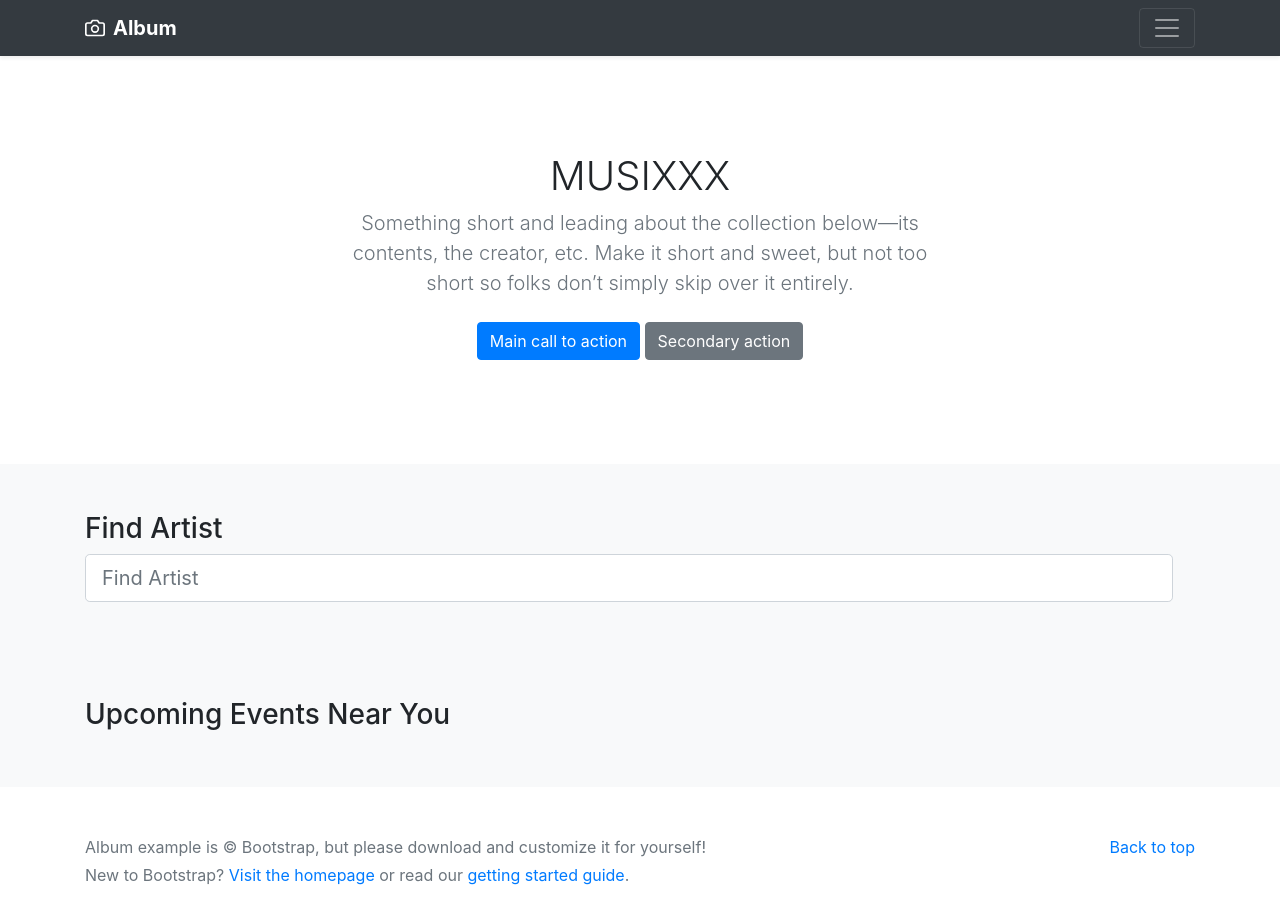
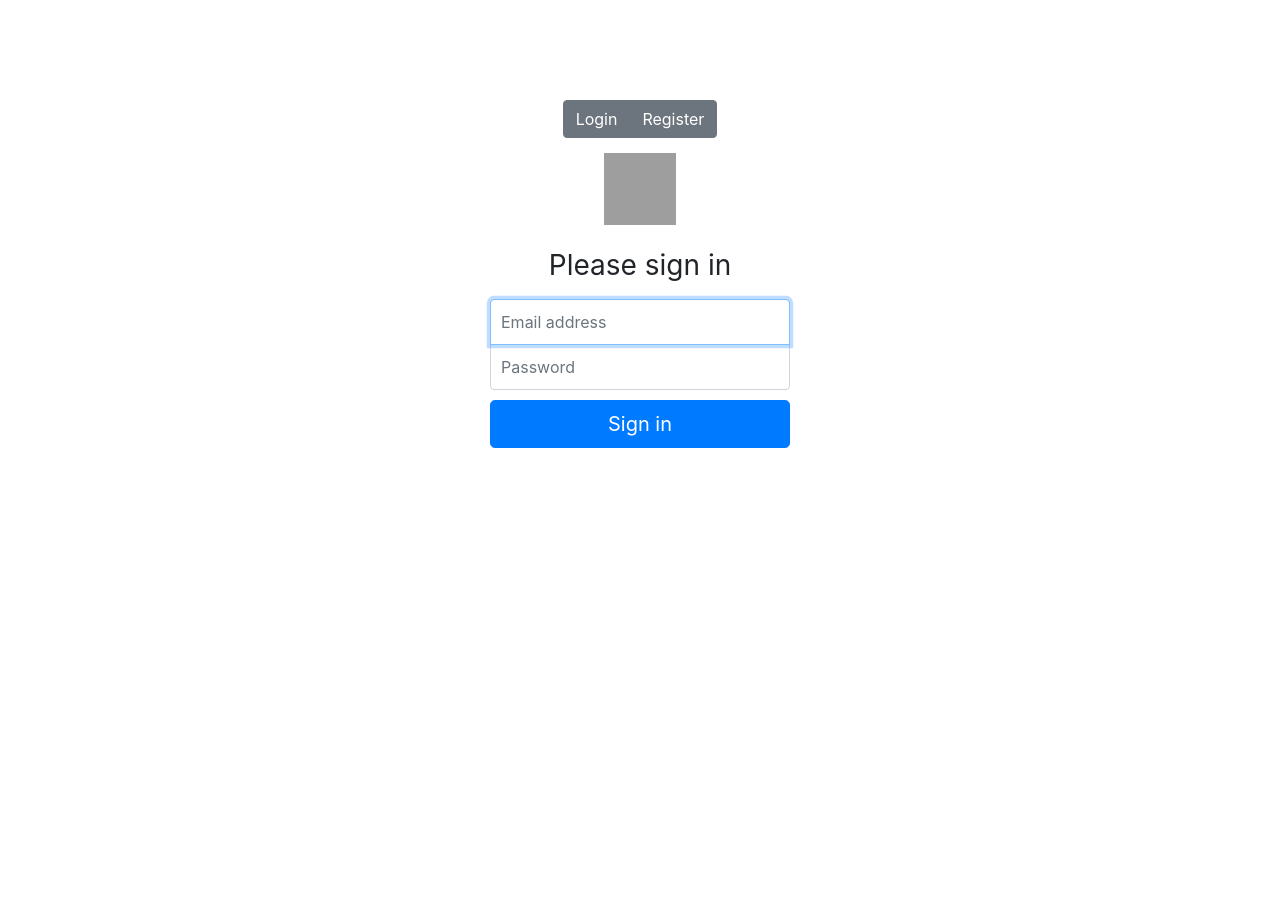
Before and after one commit to musixxx/nuaing, a plain HTML site: page client/index.html in a window 1280 px wide. After the commit the page ends 800 px from the top, so only its background shows below. Drawn offline with nearby package versions, Linux system fonts and the light colour scheme; no server answers; grey boxes are pictures that could not be loaded.

Commit message:
login-register page jadi

```diff
--- a/client/css/style.css
+++ b/client/css/style.css
@@ -35,3 +35,34 @@ footer p {
 .card-info.time {
   font-size: 12px;
 }
+
+
+.form-signin {
+  width: 100%;
+  max-width: 330px;
+  padding: 15px;
+  margin: 0 auto;
+}
+.form-signin .checkbox {
+  font-weight: 400;
+}
+.form-signin .form-control {
+  position: relative;
+  box-sizing: border-box;
+  height: auto;
+  padding: 10px;
+  font-size: 16px;
+}
+.form-signin .form-control:focus {
+  z-index: 2;
+}
+.form-signin input[type="email"] {
+  margin-bottom: -1px;
+  border-bottom-right-radius: 0;
+  border-bottom-left-radius: 0;
+}
+.form-signin input[type="password"] {
+  margin-bottom: 10px;
+  border-top-left-radius: 0;
+  border-top-right-radius: 0;
+}
--- a/client/index.html
+++ b/client/index.html
@@ -10,9 +10,37 @@
 	<title>MUSIXXX</title>
 </head>
 
+<body>
 
+	<div class="text-center" id="getting-started" style="margin: auto">
+		<div class="btn-group" role="group" aria-label="Basic example" style="margin-top: 100px;">
+			<button type="button" class="btn btn-secondary" id="btn-login">Login</button>
+			<button type="button" class="btn btn-secondary" id="btn-register">Register</button>
+		</div>
+		<form class="from form-signin" id="form-signin">
+			<img class="mb-4" src="https://getbootstrap.com/docs/4.0/assets/brand/bootstrap-solid.svg" alt="" width="72" height="72">
+			<h1 class="h3 mb-3 font-weight-normal">Please sign in</h1>
+			<label for="inputEmail" class="sr-only">Email address</label>
+			<input name="email" type="email" id="inputEmail" class="form-control" placeholder="Email address" required="" autofocus="">
+			<label for="inputPassword" class="sr-only">Password</label>
+			<input name="password" type="password" id="inputPassword" class="form-control" placeholder="Password" required="">
+			<button class="btn btn-lg btn-primary btn-block" type="submit">Sign in</button>
+		</form>
 
-<body id="dashboard">
+		<form class="form form-signin" id="form-register" style="display: none">
+			<img class="mb-4" src="https://getbootstrap.com/docs/4.0/assets/brand/bootstrap-solid.svg" alt="" width="72" height="72">
+			<h1 class="h3 mb-3 font-weight-normal">Register</h1>
+			<label for="inputuser" class="sr-only">Username</label>
+			<input name="username" type="email" class="form-control" placeholder="Username" required="" autofocus="">
+			<label for="inputEmail" class="sr-only">Email address</label>
+			<input name="email" type="email" class="form-control" placeholder="Email address" required="" autofocus="">
+			<label for="inputPassword" class="sr-only">Password</label>
+			<input name="password" type="password" class="form-control" placeholder="Password" required="">
+			<button class="btn btn-lg btn-primary btn-block" type="submit">Register</button>
+		</form>
+	</div>
+
+	<div id="home" style="display: none">
 		<header>
 			<div class="bg-dark collapse" id="navbarHeader" style="">
 				<div class="container">
@@ -95,9 +123,14 @@
 				<p>New to Bootstrap? <a href="https://getbootstrap.com/">Visit the homepage</a> or read our <a href="/docs/4.3/getting-started/introduction/">getting started guide</a>.</p>
 			</div>
 		</footer>
+	</div>
+
 	<script src="https://code.jquery.com/jquery-3.3.1.slim.min.js" integrity="sha384-q8i/X+965DzO0rT7abK41JStQIAqVgRVzpbzo5smXKp4YfRvH+8abtTE1Pi6jizo" crossorigin="anonymous"></script>
 	<script src="https://unpkg.com/axios/dist/axios.min.js"></script>
+	<script src="./js/getstart.js"></script>
 	<script src="./js/predictHQ.js"></script>
 
 </body>
+
+
 </html>
--- /dev/null
+++ b/client/js/getstart.js
@@ -0,0 +1,14 @@
+if (localStorage.token) {
+  $("#getting-started").hide();
+  $("#home").show();
+}
+
+$("#btn-register").click(function(){
+  $("#form-register").show();
+  $("#form-signin").hide();
+});
+
+$("#btn-login").click(function(){
+  $("#form-signin").show();
+  $("#form-register").hide();
+});
```
Lines whose indentation alone changed are shown as unchanged.
